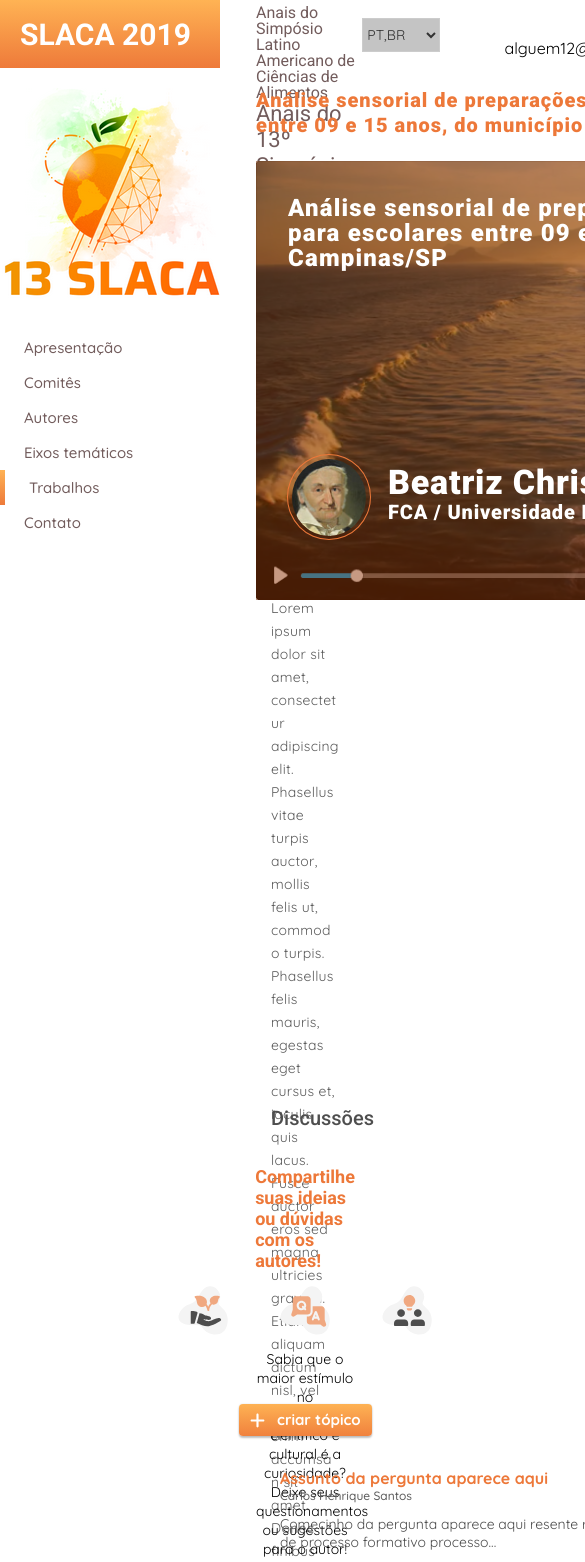
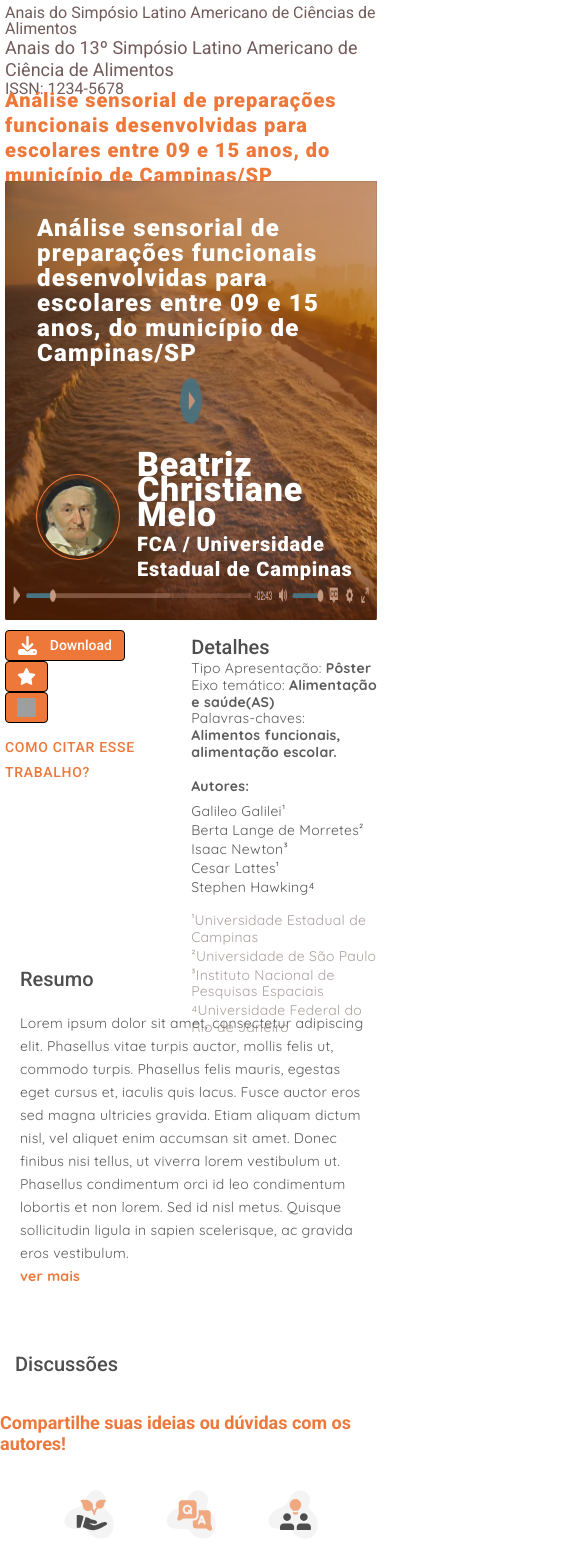
Before and after one commit to hash-luk/chuva-test, a React (Create React App) app: page / in a window 390 px wide. Shown: the top 1562 px of the page, 585 px wide, since content can reach past the window. Built offline with nearby package versions, Linux system fonts and the light colour scheme; grey boxes are pictures that could not be loaded.

Commit message:
Added basic responsive

```diff
--- a/src/components/discussions/styles.ts
+++ b/src/components/discussions/styles.ts
@@ -12,6 +12,12 @@ export const Container = styled.div`
 
     .showContainer {
         display: flex;
+    }
+
+    @media screen and (max-width: 600px) {
+        width: 98%;
+        margin: 0;
+        padding: 5px 0px;
     }
 `
 
@@ -33,6 +39,14 @@ export const ContentContainer = styled.div`
         font-size: 14px;
         line-height:19px;
         font-weight:400;
+    }
+
+    @media screen and (max-width: 600px) {
+        width: 100%;
+
+        p {
+            font-size: 12px;
+        }
     }
 `
 
--- a/src/components/footer/styles.ts
+++ b/src/components/footer/styles.ts
@@ -10,4 +10,10 @@ export const Container = styled.div`
         width: 100%;
         height: 100%;
     }
+
+    @media screen and (max-width: 600px) {
+        max-width: 95vw;
+        margin:0;
+        padding:0;
+    }
 `
--- a/src/components/header/styles.ts
+++ b/src/components/header/styles.ts
@@ -9,6 +9,12 @@ export const Container = styled.div`
     display: flex;
     align-items: center;
     justify-content: space-between;
+
+    @media screen and (max-width: 600px) {
+        margin:0;
+        width: 100vw;
+        padding: 5px 5px
+    }
 `;
 
 export const LeftTexts = styled.div`
@@ -30,6 +36,13 @@ export const LeftTexts = styled.div`
         font-size: 22px;
         line-height: 26px;
     }
+
+    @media screen and (max-width: 600px) {
+        .main-title {
+            font-size: 18px;
+            line-height: 22px;
+        }
+    }
 `
 
 export const RightContent = styled.div`
@@ -40,6 +53,11 @@ export const RightContent = styled.div`
     justify-content: space-between;
     font-family: 'Quicksand', sans-serif;
     gap: 22px;
+
+    @media screen and (max-width: 600px) {
+        display: none;
+        width: 100%;
+    }
 `
 
 export const SelectInput = styled.select`
--- a/src/components/main-content/styles.ts
+++ b/src/components/main-content/styles.ts
@@ -13,6 +13,28 @@ export const Container = styled.div`
   grid-template-columns: 7fr 1fr;
   grid-template-rows: 1fr;
   grid-template-areas: "video-content data-content";
+
+  @media screen and (max-width:600px){
+    width: 100vw;
+    margin: 0;
+    padding: 20px 5px 4px 5px;
+    display: flex;
+    flex-direction: column;
+    height: 100vh;
+    gap: 15px;
+
+    .left-content {
+      width: 98%;
+      display: flex;
+      flex-direction:column;
+      gap: 20px;
+    }
+
+    .right-content {
+      width: 98%;
+      display: flex;
+    }
+  }
 `;
 
 export const Title = styled.h2`
@@ -85,6 +107,19 @@ export const ButtonsContainer = styled.div`
     max-width: 100%;
     margin-bottom: 5px;
   }
+
+  @media screen and (max-width:600px){
+    width: 50vw;
+    height: 150px;
+    align-items: flex-start;
+
+    .buttons-elements {
+      height: 100%;
+      width: 100%;
+      flex-direction: column;
+      align-items: flex-start;
+    }
+  }
 `;
 
 export const DetailsContainer = styled.div`
@@ -134,6 +169,12 @@ export const DetailsContainer = styled.div`
       color: #ada0a0;
     }
   }
+
+  @media screen and (max-width:600px){
+    width: 50vw;
+    justify-content: center;
+    height: 100%;
+  }
 `;
 
 export const VideoContainer = styled.div`
@@ -154,6 +195,14 @@ export const VideoContainer = styled.div`
     height: 100%;
     object-fit: cover;
     position: absolute;
+  }
+
+  @media screen and (max-width:600px) {
+    width: 100%;
+
+    .videocover {
+      object-fit: fill;
+    }
   }
 `;
 
--- a/src/components/resume/styles.ts
+++ b/src/components/resume/styles.ts
@@ -21,6 +21,13 @@ export const Container = styled.div`
             display: none;
             cursor: pointer;
         }
+    }
+
+    @media screen and (max-width: 600px) {
+        margin:0;
+        width: 100%;
+        margin-top: 50px;
+        padding: 5px 5px;
     }
 `
 
@@ -58,4 +65,8 @@ export const TextsContainer = styled.div`
     .hidden {
         display: none !important;
     }
+
+    @media screen and (max-width: 600px) {
+        max-height: 10000px;
+    }
 `
--- a/src/components/sidebar-nav/styles.ts
+++ b/src/components/sidebar-nav/styles.ts
@@ -13,6 +13,10 @@ export const Container = styled.div`
         border-width: 0 0 0 5px;
         border-image: linear-gradient(180deg, #FFB455 0%, #ED7839 100%);
         border-image-slice: 1;
+    }
+
+    @media screen and (max-width: 600px) {
+        display: none;
     }
 `;
 
--- a/src/components/topics/styles.ts
+++ b/src/components/topics/styles.ts
@@ -9,6 +9,11 @@ export const Container = styled.div`
     justify-content: space-between;
     padding:17px 23px 18px 24px;
     margin-bottom: 17px;
+
+    @media screen and (max-width: 600px) {
+        width: 100%;
+        height: 180px;
+    }
 `
 
 export const TopicTitle = styled.p`
```
